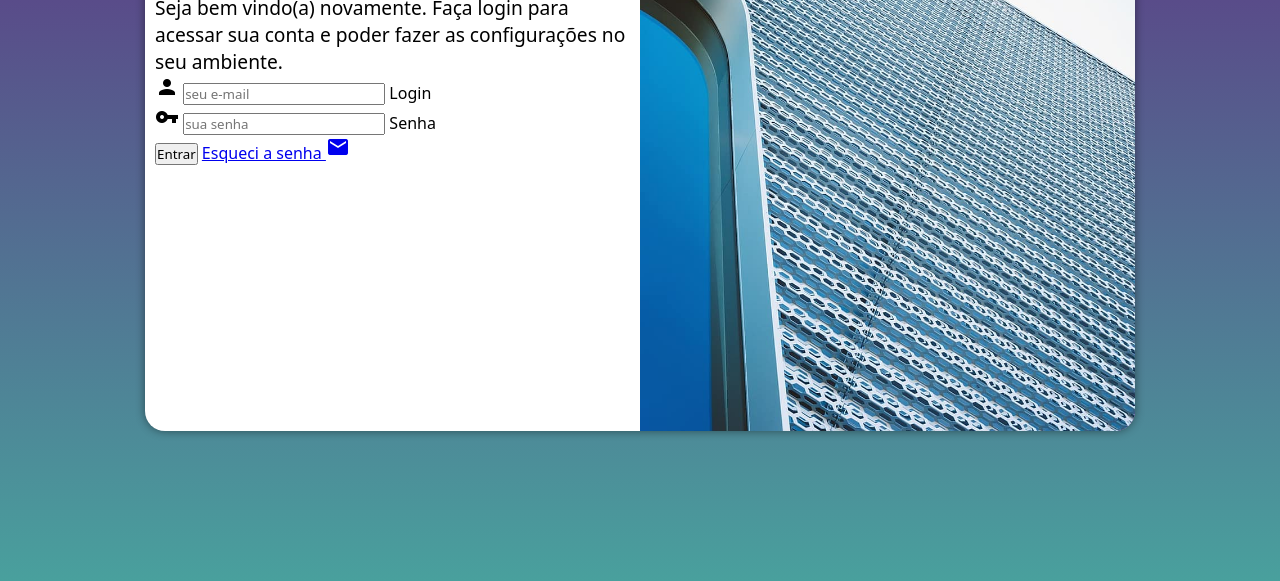
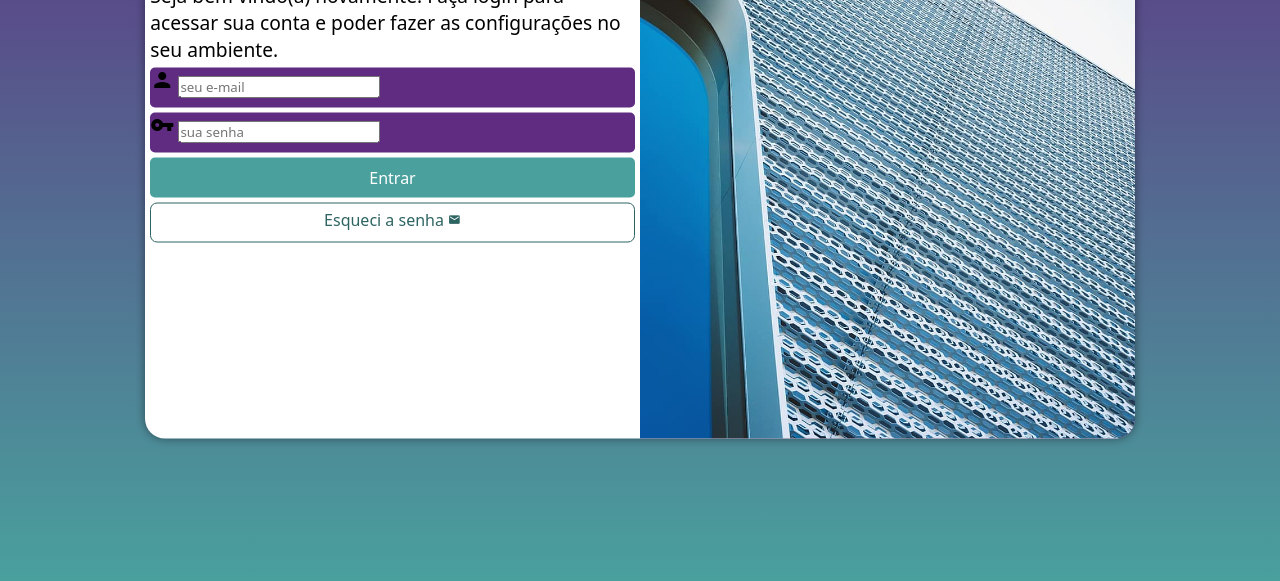
Before and after one commit to lipedev7/projeto-login, a plain HTML site: page index.html in a window 1280 px wide. Shown: the part 219-800 px from the top of the page. Drawn offline with Linux system fonts and the light colour scheme.

Commit message:
formatação do formulário

```diff
--- a/estilos/style.css
+++ b/estilos/style.css
@@ -34,7 +34,7 @@ section#login {
     transform: translate(-50%, -50%);
     background-color: white;
     width: 250px;
-    height: 500px;
+    height: 515px;
     border-radius: 20px;
     box-shadow: 0px 0px 10px rgba(0, 0, 0, 0.450);
 
@@ -50,9 +50,8 @@ section#login > div#imagem {
 }
 
 section#login > div#formulario {
-    display: block
-    ;
-    padding: 10px;
+    display: block;
+    padding: 5.3px;
 }
 
 div#formulario > h1 {
@@ -63,3 +62,55 @@ div#formulario > h1 {
 div#formulario > p {
     font-size: 0.8em;
 }
+
+form > div.campo {
+    background-color: #5f2c82;
+    display: block;
+    width: 100%;
+    height: 40px;
+    border-radius: 5px;
+    margin: 5px 0px;
+}
+
+div.campo > label {
+    display: none;
+}
+
+form > input[type=submit] {
+    display: block;
+    font-size: 1em;
+    width: 100%;
+    height: 40px;
+    background-color: #49a09d;
+    color: white;
+    border: none;
+    border-radius: 5px;
+    cursor: pointer;
+}
+
+form > input[type=submit]:hover {
+    background-color: #2d6462;
+}
+
+form > a.botao {
+    display: block;
+    text-align: center;
+    width: 100%;
+    height: 40px;
+    padding-top: 5px;
+    margin-top: 5px;
+    background-color: white;
+    color: #2d6462;
+    border: 1px solid #2d6462;
+    border-radius: 7px;
+    text-decoration: none;
+}
+
+form > a.botao:hover {
+    background-color: #6cd3cf;
+}
+
+form > a.botao > i {
+    font-size: 0.8em;
+
+}
--- a/index.html
+++ b/index.html
@@ -29,7 +29,7 @@
                         <label for="isenha">Senha</label>
                     </div>
                     <input type="submit" value="Entrar">
-                    <a href="esqueci.html">
+                    <a href="esqueci.html" class="botao">
                         Esqueci a senha <i class="material-icons">mail</i>
                     </a>
                 </form>
```
